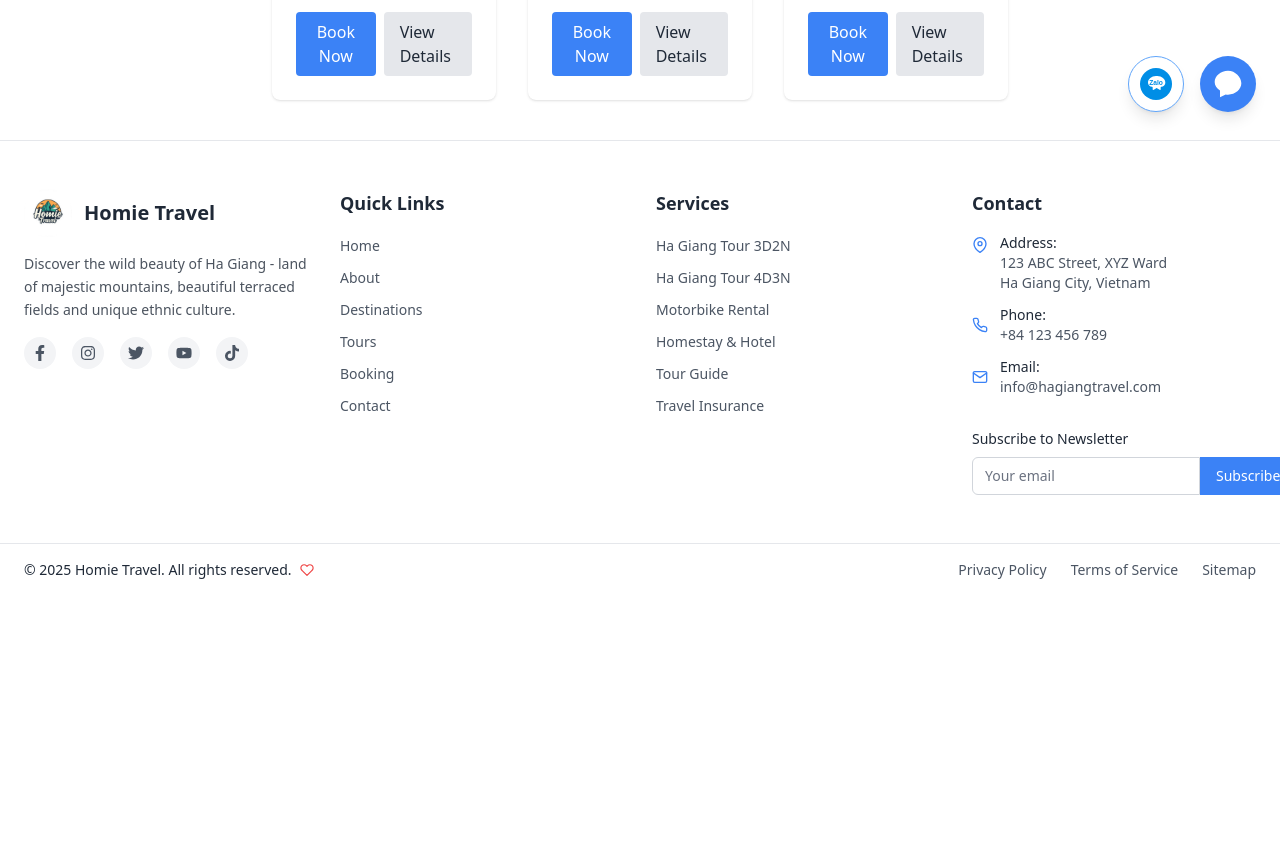
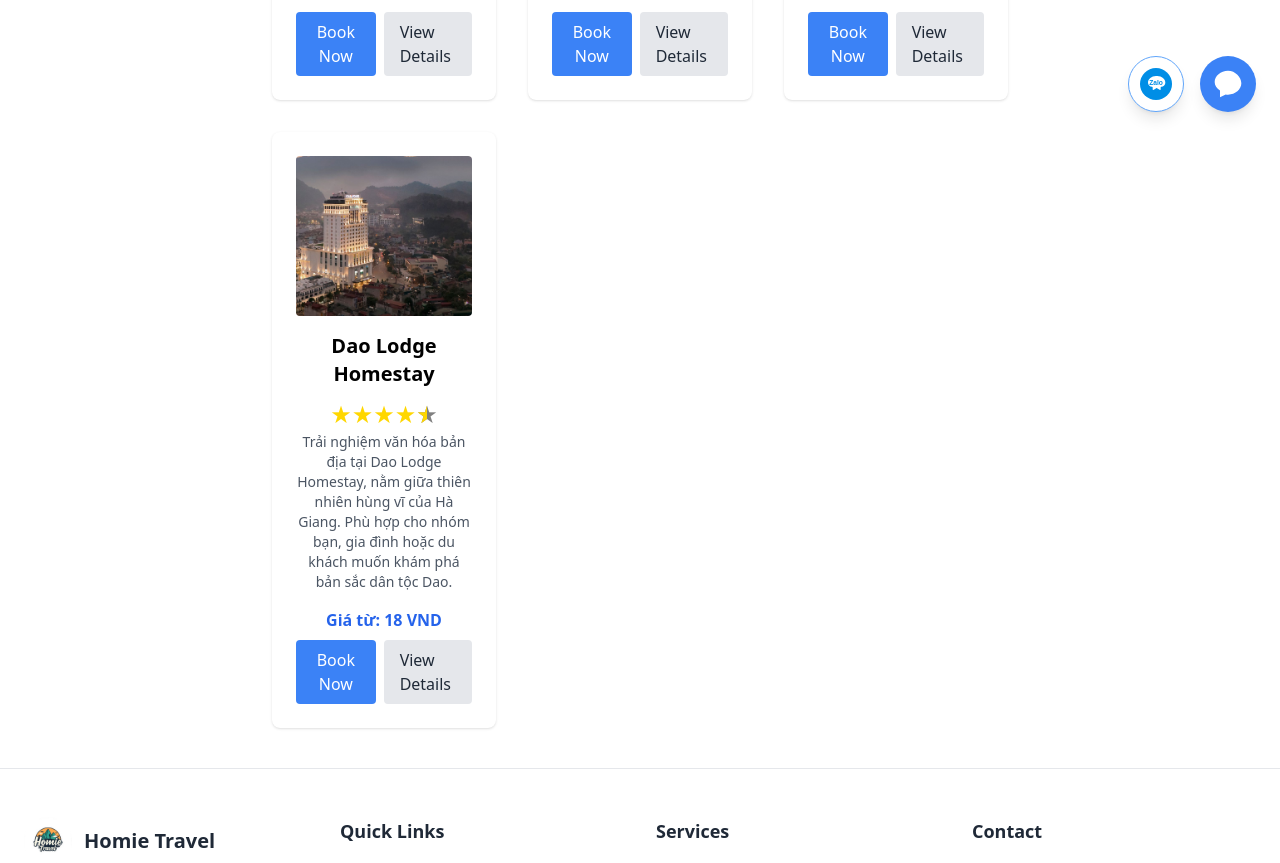
Before and after one commit to BBoyFinger/HaGiang-Client, a React (Vite) app: page /stay in a window 1280 px wide. Shown: the part 664-1527 px from the top of the page. Before the commit the page ends 1260 px from the top, so only its background shows below. Built offline with nearby package versions, Linux system fonts and the light colour scheme.

Commit message:
update private,public route

```diff
--- a/src/App.tsx
+++ b/src/App.tsx
@@ -1,43 +1,12 @@
-import { BrowserRouter, Routes, Route } from "react-router-dom";
-import MainLayout from "@/layouts/MainLayout";
-import Home from "@/pages/Home";
-import About from "@/pages/About";
-import DestinationDetail from "@/pages/DestinationDetail";
-import Destinations from "@/pages/Destinations";
-import TourDetail from "@/pages/TourDetail";
-import Booking from "@/pages/Booking";
-import Rent from "./pages/Rent";
-import Stay from "./pages/Stay";
-import Contact from "./pages/Contact";
-import Login from "./pages/Login";
-import Blog from "@/pages/Blog/Blog";
-import BlogDetail from "@/pages/Blog/BlogDetail";
-import Admin from "@/pages/Admin";
-import MotorbikeDetail from "@/pages/MotorbikeDetail";
-import Favorites from "./pages/Favorites";
+import { BrowserRouter } from "react-router-dom";
+import PublicRoutes from "@/routes/PublicRoutes";
+import PrivateRoutes from "@/routes/PrivateRoutes";
 
 export default function App() {
   return (
     <BrowserRouter>
-      <Routes>
-        <Route path="/admin" element={<Admin />} />
-        <Route path="/" element={<MainLayout />}>
-          <Route index element={<Home />} />
-          <Route path="about" element={<About />} />
-          <Route path="destinations" element={<Destinations />} />
-          <Route path="destinations/:id" element={<DestinationDetail />} />
-          <Route path="tours/:slug" element={<TourDetail />} />
-          <Route path="booking" element={<Booking />} />
-          <Route path="rent" element={<Rent />} />
-          <Route path="rent/:slug" element={<MotorbikeDetail />} />
-          <Route path="stay" element={<Stay />} />
-          <Route path="contact" element={<Contact />} />
-          <Route path="login" element={<Login />} />
-          <Route path="blogs" element={<Blog />} />
-          <Route path="blogs/:slug" element={<BlogDetail />} />
-          <Route path="/favourite" element={<Favorites />} />
-        </Route>
-      </Routes>
+      <PublicRoutes />
+      <PrivateRoutes />
     </BrowserRouter>
   );
 }
--- a/src/data/hotel.ts
+++ b/src/data/hotel.ts
@@ -60,5 +60,25 @@ export const hotels: Hotel[] = [
         website_url: "https://hagiangriverside.com/",
         created_at: new Date("2023-01-10T14:00:00Z"),
         updated_at: new Date("2024-06-01T10:00:00Z")
+    },
+    {
+        id: "homestay_001",
+        name: "Dao Lodge Homestay",
+        description: "Trải nghiệm văn hóa bản địa tại Dao Lodge Homestay, nằm giữa thiên nhiên hùng vĩ của Hà Giang. Phù hợp cho nhóm bạn, gia đình hoặc du khách muốn khám phá bản sắc dân tộc Dao.",
+        address: "Nam Dam Village, Quan Ba, Ha Giang",
+        city: "Ha Giang",
+        country: "Vietnam",
+        price_per_night: "18.00",
+        rating: 4.8,
+        star_rating: 3,
+        images: [
+            "@/assets/hotels/hotel4.jpg",
+            "https://www.booking.com/hotel/vn/dao-lodge-homestay.html"
+        ],
+        phone: "+84 912 345 678",
+        email: "contact@daolodge.com",
+        website_url: "https://daolodge.com/",
+        created_at: new Date("2023-05-20T12:00:00Z"),
+        updated_at: new Date("2024-06-01T10:00:00Z")
     }
 ];
--- a/src/pages/Destinations.tsx
+++ b/src/pages/Destination/Destinations.tsx
@@ -1,7 +1,7 @@
 import React, { useState } from "react";
-import { destinations } from "../data/destinations";
-import type { DestinationType } from "../data/destinations";
-import DestinationCard from "../components/DestinationCard";
+import { destinations } from "@/data/destinations";
+import type { DestinationType } from "@/data/destinations";
+import DestinationCard from "@/components/DestinationCard";
 import { useTranslation } from "react-i18next";
 import { Helmet } from "react-helmet-async";
 
--- /dev/null
+++ b/src/routes/PrivateRoutes.tsx
@@ -0,0 +1,18 @@
+import { Routes, Route, Navigate } from "react-router-dom";
+import Admin from "@/pages/Admin";
+import { useUser } from "@/contexts/UserContext";
+
+export default function PrivateRoutes() {
+    //   const { user } = useUser();
+    return (
+        <Routes>
+            <Route
+                path="/admin"
+                // element={user ? <Admin /> : <Navigate to="/login" replace />}
+                element={<Admin />}
+
+
+            />
+        </Routes>
+    );
+}
--- /dev/null
+++ b/src/routes/PublicRoutes.tsx
@@ -0,0 +1,39 @@
+import { Routes, Route } from "react-router-dom";
+import MainLayout from "@/layouts/MainLayout";
+import Home from "@/pages/Home";
+import About from "@/pages/About";
+import DestinationDetail from "@/pages/Destination/DestinationDetail";
+import Destinations from "@/pages/Destination/Destinations";
+import TourDetail from "@/pages/TourDetail";
+import Booking from "@/pages/Booking";
+import Rent from "@/pages/Rent/Rent";
+import Stay from "@/pages/Stay";
+import Contact from "@/pages/Contact";
+import Login from "@/pages/Login";
+import Blog from "@/pages/Blog/Blog";
+import BlogDetail from "@/pages/Blog/BlogDetail";
+import MotorbikeDetail from "@/pages/Rent/MotorbikeDetail";
+import Favorites from "@/pages/Favorites";
+
+export default function PublicRoutes() {
+  return (
+    <Routes>
+      <Route path="/" element={<MainLayout />}>
+        <Route index element={<Home />} />
+        <Route path="about" element={<About />} />
+        <Route path="destinations" element={<Destinations />} />
+        <Route path="destinations/:id" element={<DestinationDetail />} />
+        <Route path="tours/:slug" element={<TourDetail />} />
+        <Route path="booking" element={<Booking />} />
+        <Route path="rent" element={<Rent />} />
+        <Route path="rent/:slug" element={<MotorbikeDetail />} />
+        <Route path="stay" element={<Stay />} />
+        <Route path="contact" element={<Contact />} />
+        <Route path="login" element={<Login />} />
+        <Route path="blogs" element={<Blog />} />
+        <Route path="blogs/:slug" element={<BlogDetail />} />
+        <Route path="/favourite" element={<Favorites />} />
+      </Route>
+    </Routes>
+  );
+}
```
Also changed, not shown: src/pages/Destination/DestinationDetail.tsx (renamed from src/pages/DestinationDetail.tsx), src/pages/Rent/MotorbikeDetail.tsx (renamed from src/pages/MotorbikeDetail.tsx), src/pages/Rent/Rent.tsx (renamed from src/pages/Rent.tsx).
